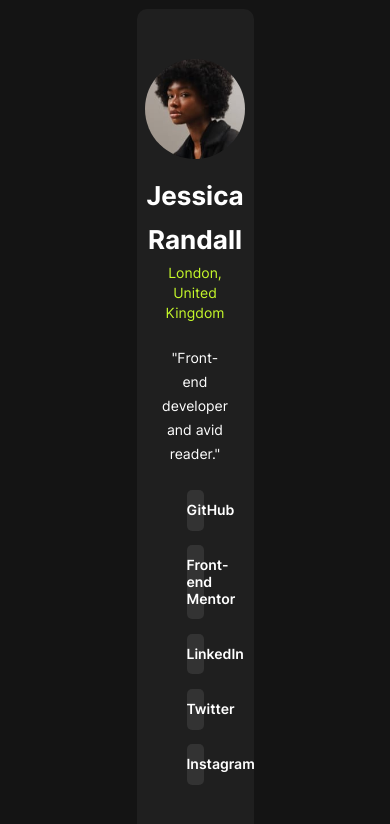
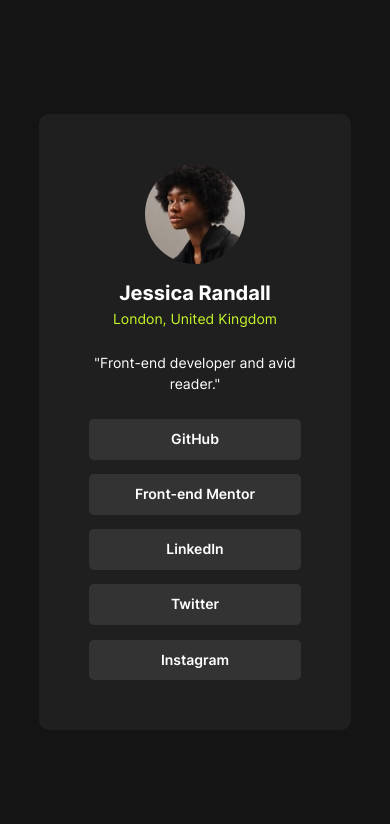
Before and after one commit to Ekene001/Sociallinks-profile, a plain HTML site: page index.html in a window 390 px wide. Drawn offline with Linux system fonts and the light colour scheme.

Commit message:
Made changes to width for responsiveness

```diff
--- a/style.css
+++ b/style.css
@@ -74,3 +74,19 @@ p{
     background-color: hsl(75, 94%, 57%);
     color: hsl(0, 0%, 8%);
 }
+
+
+@media only screen and (max-width:768px) {
+    .Main{
+        width: 80%;
+        margin: 50px;
+    }
+    p{
+        font: 14px/1.5 Inter;
+    }
+    h1{
+        font: 20px/1.5 Inter;
+        font-weight: 700;
+    }
+
+}
```
